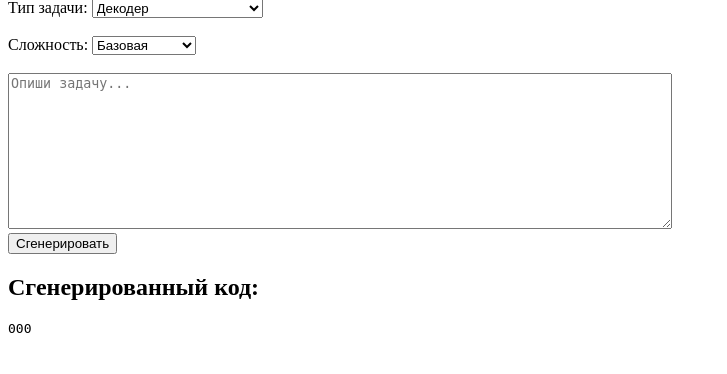
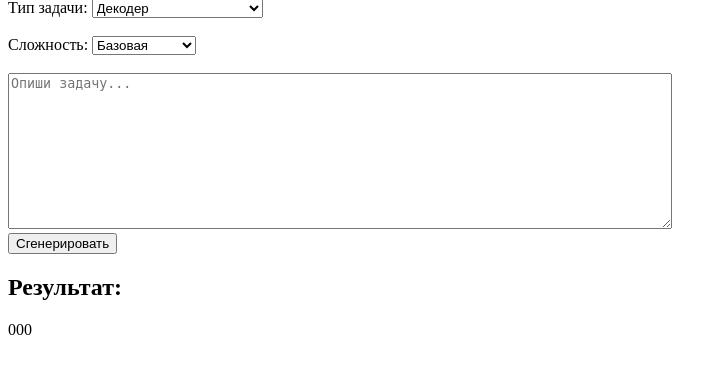
Before and after one commit to AleksandrTrubitskiy/ngfw-ai-agent, a Flask app: template templates/index.html in a window 1280 px wide. Shown: the part 81-455 px from the top of the page, without its empty margins (0-727 px from the left). Run offline with Flask 3, Linux system fonts and the light colour scheme; the template is opened without the code that fills it: most values are stand-ins (such as "Sample title", 1, 10 or a date in 2020).

Commit message:
Update index.html

```diff
--- a/templates/index.html
+++ b/templates/index.html
@@ -1,8 +1,6 @@
 <!DOCTYPE html>
 <html>
-<head>
-  <title>NGFW Feature Generator</title>
-</head>
+<head><title>NGFW Feature Generator</title></head>
 <body>
   <h1>Генерация фич для ultra-os-ngfw</h1>
   <form method="post">
@@ -11,9 +9,9 @@
       <option value="decoder">Декодер</option>
       <option value="logger">Логгер</option>
       <option value="policy">Политика</option>
-      <option value="test">Тестирование</option>
+      <option value="test">Тест</option>
+      <option value="multi-class">Множественные классы</option>
       <option value="refactor">Рефакторинг</option>
-      <option value="multi-class">Множественные классы</option>
       <option value="full-architecture">Полная архитектура</option>
     </select><br><br>
 
@@ -30,8 +28,8 @@
   </form>
 
   {% if code %}
-    <h2>Сгенерированный код:</h2>
-    <pre>{{ code }}</pre>
+    <h2>Результат:</h2>
+    {{ code|safe }}
   {% endif %}
 </body>
 </html>
```
